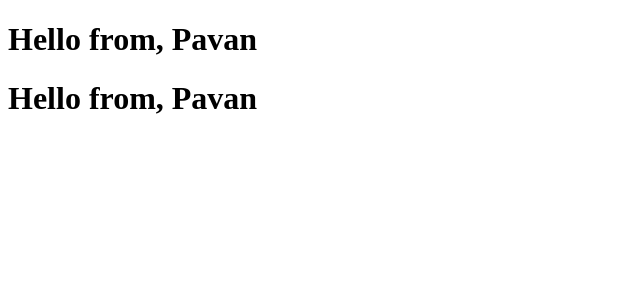
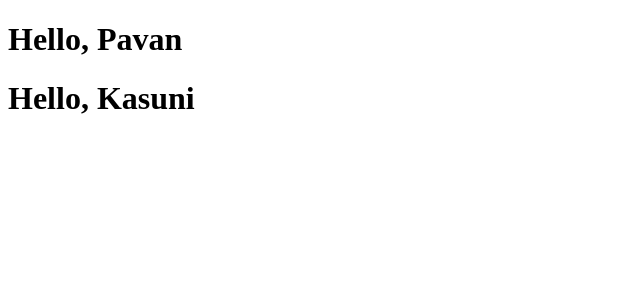
Before and after one commit to pavanuthsara/react-tutorial, a React (Vite) app in the folder reactproject1/: page / in a window 1280 px wide. Shown: the top 300 px of the page, without its empty margins (0-640 px from the left). Built offline with nearby package versions, Linux system fonts and the light colour scheme.

Commit message:
tutorial 9 : props in react

```diff
--- a/reactproject1/src/App.jsx
+++ b/reactproject1/src/App.jsx
@@ -3,8 +3,8 @@ import Hello from "./components/Hello"
 function App() {
   return (
     <div className="App">
-      <Hello />
-      <Hello />
+      <Hello name="Pavan" />
+      <Hello name="Kasuni" />
     </div>
   )
 }
--- a/reactproject1/src/components/Hello.jsx
+++ b/reactproject1/src/components/Hello.jsx
@@ -1,7 +1,6 @@
-const name = "Pavan";
-
-function Hello(){
-    return <h1>Hello from, {name}</h1>
+function Hello(props){
+    console.log(props);
+    return <h1>Hello, {props.name}</h1>
 }
 
 export default Hello;
```
